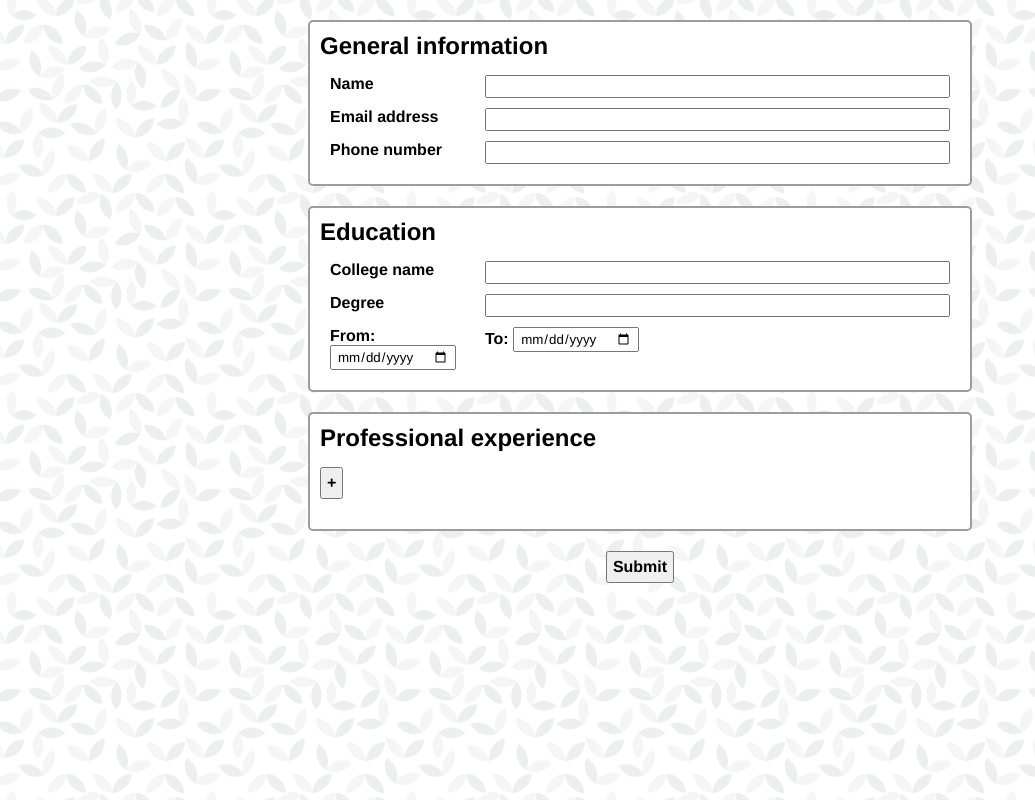
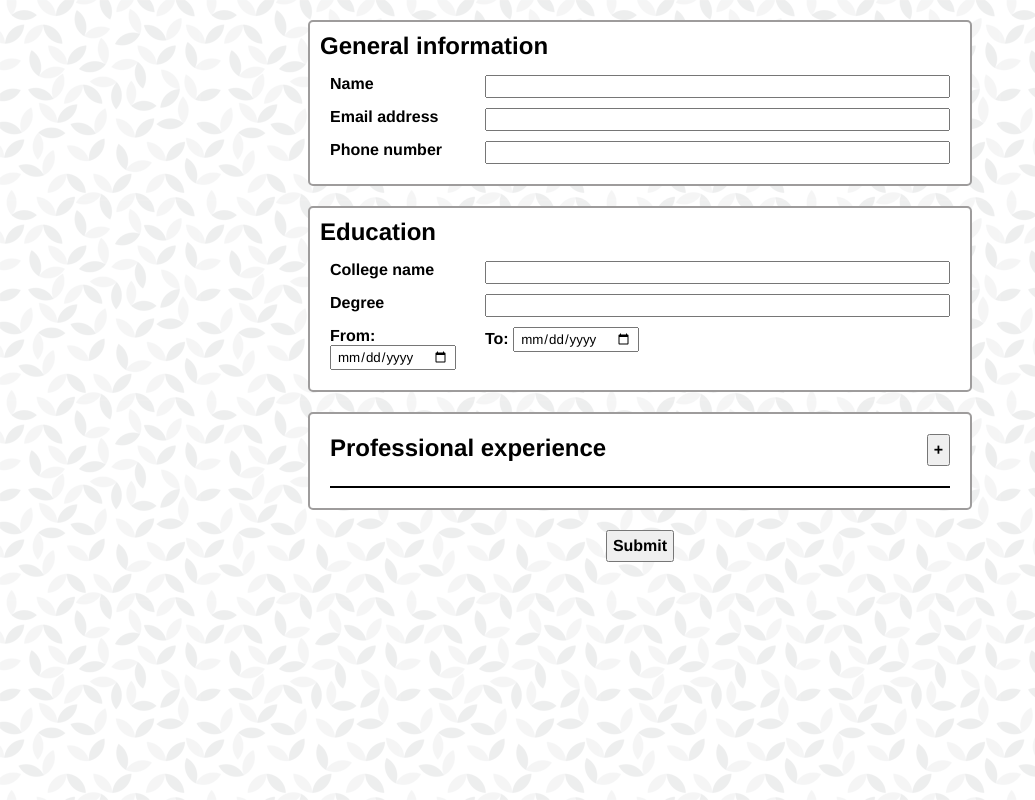
Before and after one commit to ewardou/cv-application, a React (Create React App) app: page / in a window 1280 px wide. Shown: the whole page, without its empty margins (0-1035 px from the left). Built offline with nearby package versions, Linux system fonts and the light colour scheme.

Commit message:
Organize the layout of the Experience section

```diff
--- a/src/components/Experience.js
+++ b/src/components/Experience.js
@@ -60,16 +60,20 @@ class Experience extends React.Component {
     render() {
         let array = [];
         for (let i = 0; i < this.state.count; i++) {
-            array.push(<NewExperience isEditing={this.props.isEditing} />);
+            array.push(
+                <NewExperience isEditing={this.props.isEditing} key={i} />
+            );
         }
         return (
-            <section>
+            <section className="experience">
+                <div>
                     <h1>Professional experience</h1>
                     {this.props.isEditing ? (
                         <button type="button" onClick={this.addNewObject}>
                             +
                         </button>
                     ) : null}
+                </div>
                 {array}
             </section>
         );
--- a/src/components/Field.js
+++ b/src/components/Field.js
@@ -21,6 +21,7 @@ class Field extends React.Component {
                 type={this.props.type}
                 value={this.state.value}
                 onChange={this.updateValue}
+                required
             />
         );
         if (this.props.type === 'textarea') {
--- a/src/styles/general.css
+++ b/src/styles/general.css
@@ -25,7 +25,8 @@ section {
     grid-template-columns: 1fr 3fr; */
 }
 
-section > div {
+section > div,
+.experience > div > div {
     display: grid;
     grid-template-columns: 1fr 3fr;
     margin: 10px;
@@ -56,3 +57,14 @@ input,
 textarea {
     padding: 2px 5px;
 }
+
+.experience > div:first-of-type {
+    display: flex;
+    justify-content: space-between;
+}
+
+.experience > div {
+    display: grid;
+    grid-template-columns: 1fr;
+    border-bottom: 2px solid black;
+}
```
Lines whose indentation alone changed are shown as unchanged.
